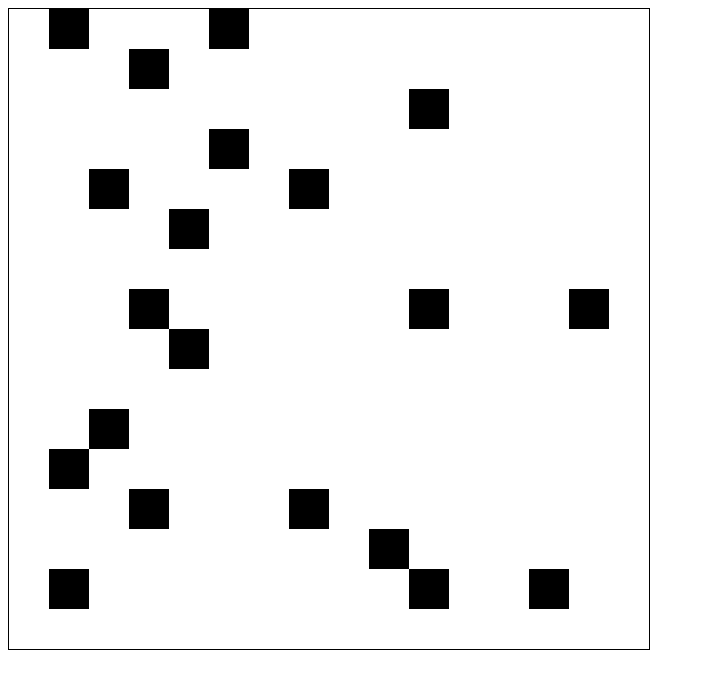
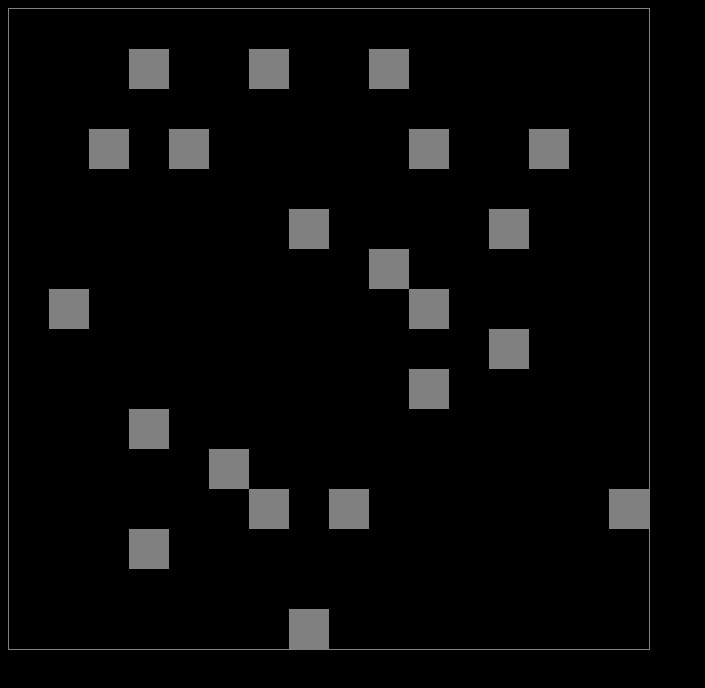
Before and after one commit to czemar/Even-Points-Distribution, a plain HTML site: page index.html in a window 1280 px wide. Shown: the whole page, without its empty margins (0-705 px from the left). Drawn offline with Linux system fonts and the light colour scheme.

Commit message:
ClusterGeneration

```diff
--- a/index.html
+++ b/index.html
@@ -6,7 +6,7 @@
   <script src="script.js"></script>
   <title>Document</title>
 </head>
-<body>
-  <canvas style="border: 1px solid black"></canvas>
+<body style="background-color: black">
+  <canvas style="border: 1px solid gray"></canvas>
 </body>
 </html>
--- a/script.js
+++ b/script.js
@@ -10,13 +10,12 @@ document.addEventListener('DOMContentLoaded', () => {
       ctx.fillRect(vec.x, vec.y, 40, 40);
     });
   }
-  const distribution = evenDistribution(20, 16);
 
   ctx.fillStyle = 'red';
-  fillCanvas(distribution.next().value.map(v => { return {x: v.x * 40, y: v.y * 40}}));
+  //fillCanvas(simpleDistribution(21, 16).map(v => { return {x: v.x * 40, y: v.y * 40}}));
 
-  ctx.fillStyle = 'black';
-  fillCanvas(distribution.next().value.map(v => { return {x: v.x * 40, y: v.y * 40}}));
+  ctx.fillStyle = 'gray';
+  fillCanvas((new EvenDistribution()).get(21, 4, 16).map(v => { return {x: v.x * 40, y: v.y * 40}}));
 });
 
 function simpleDistribution(amount, sideLength) {
@@ -85,3 +84,50 @@ function Clamp(vec, max) {
     y: (vec.y < max) ? vec.y : max - 1
   }
 }
+
+class EvenDistribution{
+  get(amount, clusterSize, sideLength) {
+    const _out = [];
+    const clusters = this.generateClusters(clusterSize, sideLength);
+
+    const powClusterSize = Math.pow(clusterSize, 2);
+
+    let modulo = amount % powClusterSize;
+    const avgAmount = Math.floor(amount / powClusterSize);
+
+    clusters.unorderedForEach(cluster => {
+      let currAmount = avgAmount;
+      if (modulo > 0) {
+        currAmount++;
+        modulo--;
+      }
+      for (let i = 0; i < currAmount; i++) {
+        _out.push({
+          x: Math.floor(Math.random() * clusterSize) + cluster.x,
+          y: Math.floor(Math.random() * clusterSize) + cluster.y
+        });
+      }
+    });
+
+    return _out;
+  }
+
+  generateClusters(clusterSize, sideLength) {
+    const _out = [];
+    for (let i = 0; i < sideLength; i += clusterSize) {
+      for (let j = 0; j < sideLength; j += clusterSize) {
+        _out.push({
+          x: i,
+          y: j,
+        });
+      }
+    }
+    return _out;
+  }
+}
+
+Array.prototype.unorderedForEach = function(func) {
+  const _copy = [...this];
+  _copy.sort(v => (Math.random() > 0.5) ? 1 : -1);
+  _copy.forEach(el => func(el));
+}
```
